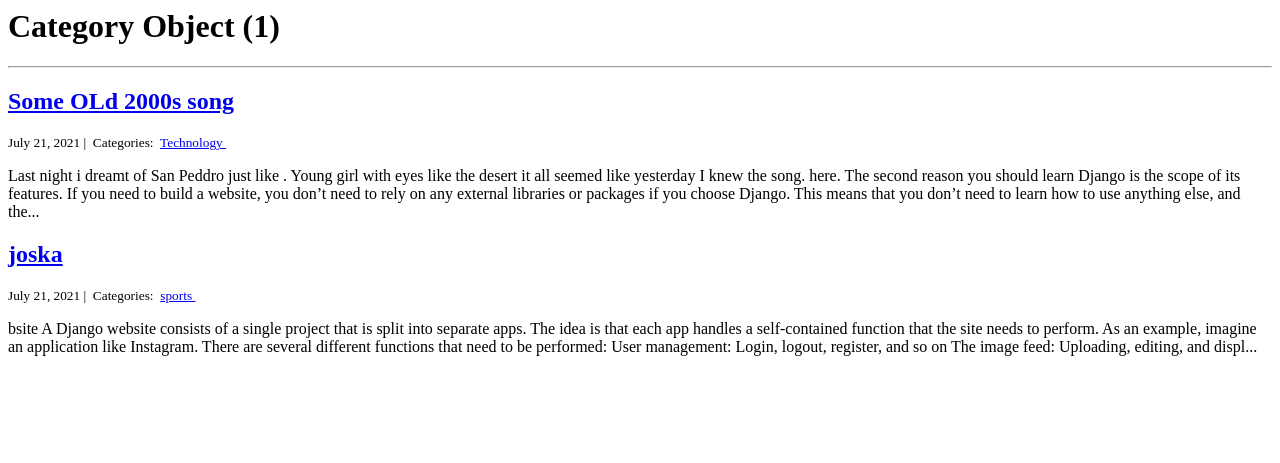
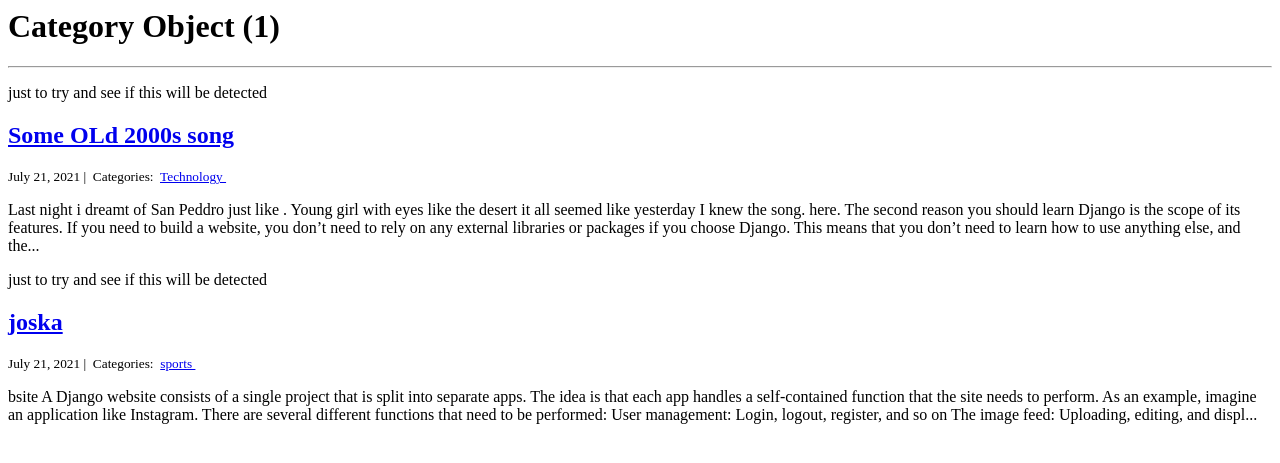
Before and after one commit to wekesa97/django, a Django app: template personal_portfolio/blog/templates/blog_category.html in a window 1280 px wide. Shown: the top 463 px of the page. Run offline with Django 3.2, Linux system fonts and the light colour scheme; the template is opened without the code that fills it: values that come from a table or form of the project are taken from there, others are empty; data comes from the database, SQL or seed files in the repository.

Commit message:
added a linr in blog category to test git

```diff
--- a/personal_portfolio/blog/templates/blog_category.html
+++ b/personal_portfolio/blog/templates/blog_category.html
@@ -5,6 +5,7 @@
      <h1>{{ category | title }}</h1>
      <hr>
      {% for post in posts %}
+     <p>just to try and see if this will be detected</p>
      <h2><a href="{% url 'blog_detail' post.pk%}">{{ post.title }}</a></h2>
      <small>
          {{ post.created_on.date }} |&nbsp;
```
